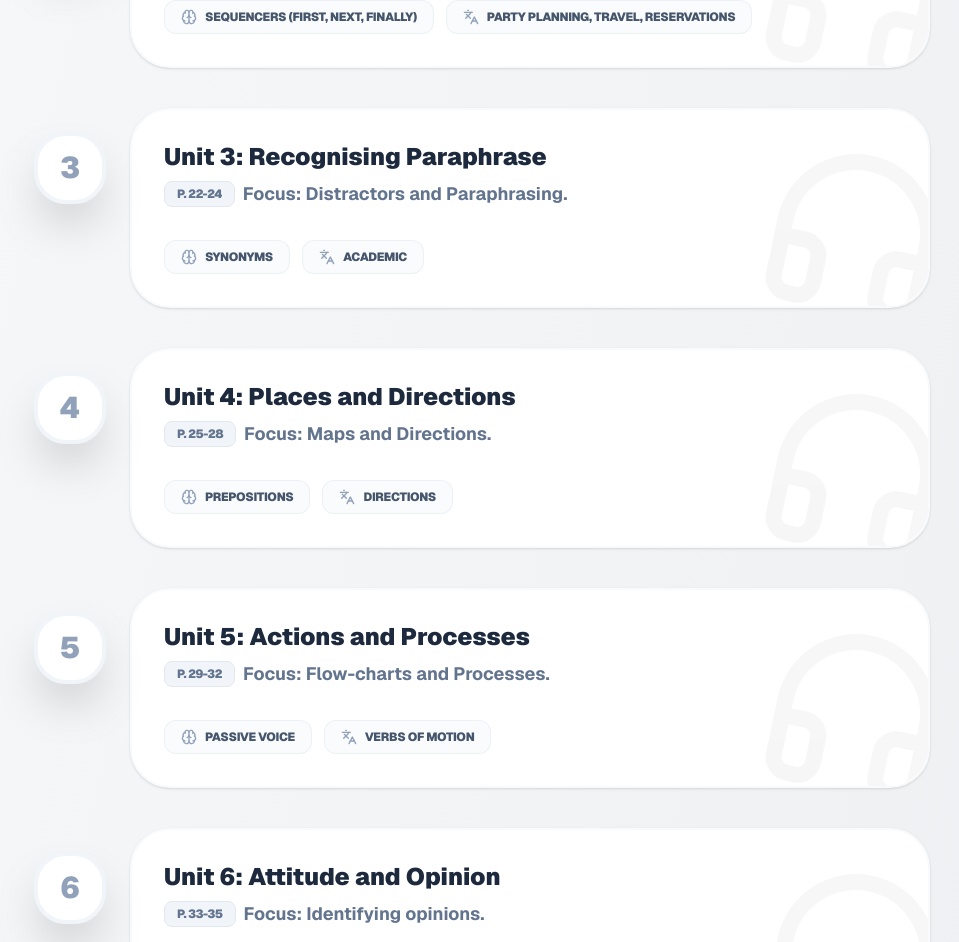
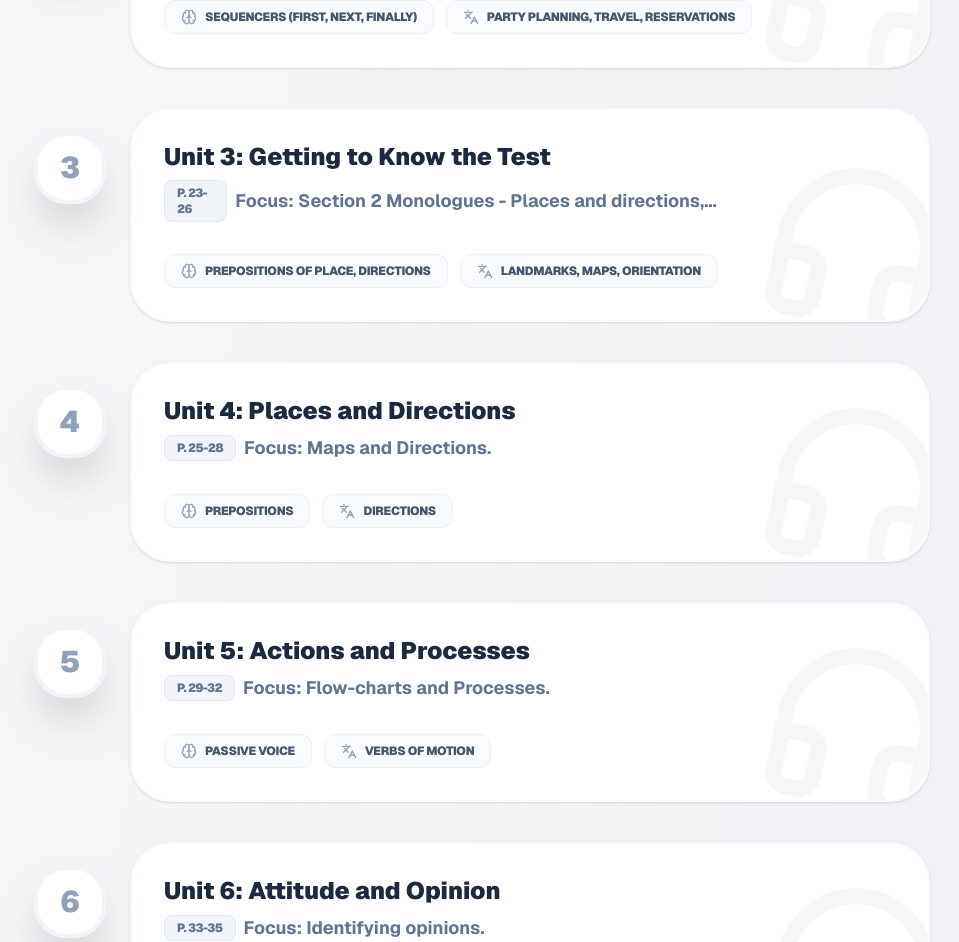
Before and after one commit to steindo/ielt-exams-, a Next.js app: page /course in a window 1280 px wide. Shown: the part 1294-2236 px from the top of the page, without its empty margins (158-1117 px from the left). Built offline with nearby package versions, Linux system fonts and the light colour scheme.

Commit message:
feat: update course content for Unit 3 (Map labelling)

```diff
--- a/data/course_content.ts
+++ b/data/course_content.ts
@@ -194,7 +194,35 @@ export const courseUnits: CourseUnit[] = [
             }
         }
     },
-    { id: "unit-3", number: 3, title: "Unit 3: Recognising Paraphrase", description: "Focus: Distractors and Paraphrasing.", category: "listening", pageRange: "22-24", topics: { grammar: "Synonyms", vocabulary: "Academic" }, exercises: { grammar: [], vocabulary: [] } },
+    {
+        id: "unit-3",
+        number: 3,
+        title: "Unit 3: Getting to Know the Test",
+        description: "Focus: Section 2 Monologues - Places and directions, Labelling a map.",
+        category: "listening",
+        pageRange: "23-26",
+        topics: {
+            grammar: "Prepositions of place, Directions",
+            vocabulary: "Landmarks, Maps, Orientation",
+        },
+        lessons: [
+            {
+                title: "1 Labelling a map",
+                content: [
+                    { type: 'text', text: "In Section 2 of the Listening test, you often hear a monologue about a place. You need to identify locations using landmarks and directions." },
+                    { type: 'tip', text: "Look for the entrance and existing landmarks to orient yourself." }
+                ]
+            }
+        ],
+        exercises: {
+            grammar: [],
+            vocabulary: [],
+            listening: {
+                transcript: "",
+                questions: []
+            }
+        }
+    },
     { id: "unit-4", number: 4, title: "Unit 4: Places and Directions", description: "Focus: Maps and Directions.", category: "listening", pageRange: "25-28", topics: { grammar: "Prepositions", vocabulary: "Directions" }, exercises: { grammar: [], vocabulary: [] } },
     { id: "unit-5", number: 5, title: "Unit 5: Actions and Processes", description: "Focus: Flow-charts and Processes.", category: "listening", pageRange: "29-32", topics: { grammar: "Passive Voice", vocabulary: "Verbs of motion" }, exercises: { grammar: [], vocabulary: [] } },
     { id: "unit-6", number: 6, title: "Unit 6: Attitude and Opinion", description: "Focus: Identifying opinions.", category: "listening", pageRange: "33-35", topics: { grammar: "Modals", vocabulary: "Opinion verbs" }, exercises: { grammar: [], vocabulary: [] } },
```
